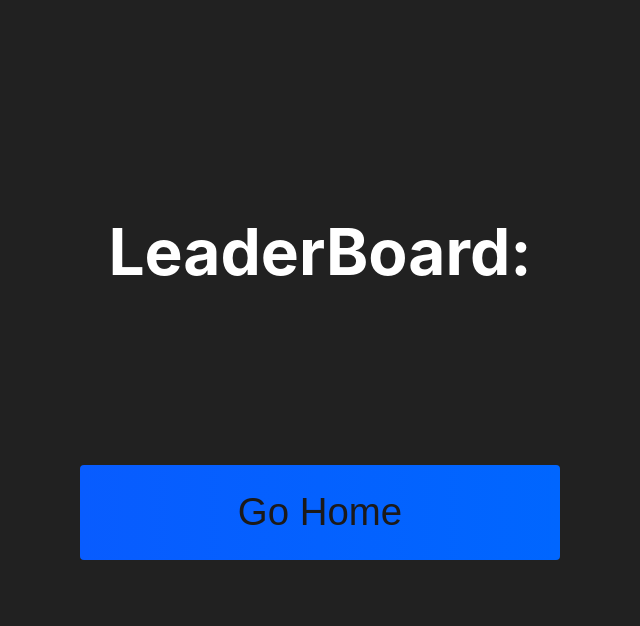
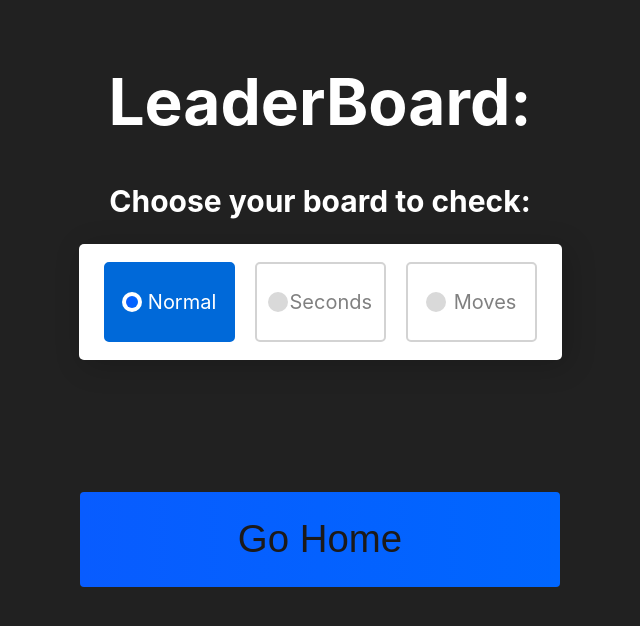
Before and after one commit to makhabatabd/react-memory-game, a React (Create React App) app: page /leaderboard in a window 1280 px wide. Shown: the top 626 px of the page, without its empty margins (320-960 px from the left). Built offline with nearby package versions, Linux system fonts and the light colour scheme.

Commit message:
different leaderboards

```diff
--- a/src/components/Auth/Auth.css
+++ b/src/components/Auth/Auth.css
@@ -124,18 +124,21 @@ input[type="radio"] {
 }
 
 #option-1:checked:checked~.option-1,
-#option-2:checked:checked~.option-2 {
+#option-2:checked:checked~.option-2,
+#option-3:checked:checked~.option-3 {
     border-color: #0069d9;
     background: #0069d9;
 }
 
 #option-1:checked:checked~.option-1 .dot,
-#option-2:checked:checked~.option-2 .dot {
+#option-2:checked:checked~.option-2 .dot,
+#option-3:checked:checked~.option-3 .dot {
     background: #fff;
 }
 
 #option-1:checked:checked~.option-1 .dot::before,
-#option-2:checked:checked~.option-2 .dot::before {
+#option-2:checked:checked~.option-2 .dot::before,
+#option-3:checked:checked~.option-3 .dot::before {
     opacity: 1;
     transform: scale(1);
 }
@@ -146,7 +149,8 @@ input[type="radio"] {
 }
 
 #option-1:checked:checked~.option-1 span,
-#option-2:checked:checked~.option-2 span {
+#option-2:checked:checked~.option-2 span,
+#option-3:checked:checked~.option-3 span {
     color: #fff;
 }
 
--- a/src/components/Card/Cards.jsx
+++ b/src/components/Card/Cards.jsx
@@ -41,13 +41,14 @@ const Cards = () => {
             }
       if (gameScore.length > 0) {
         gameScore.map((item) => {
-          if (item.name === username && item.score > score) {
-            item.score = score;
+          if (item.name === username && item.score > score && score !==0 && item.time > timer && timer !== 0 && item.moves > moves && moves !== 0) {
+              item.score = score;
+              item.time = timer;
+              item.moves = moves
           }
         });
       }
-            gameScore.sort((a, b) => a.score - b.score);
-            gameScore.splice(7);
+            gameScore.splice(5);
             localStorage.setItem("gameScore", JSON.stringify(gameScore))
             localStorage.setItem("recentScore", JSON.stringify(recentScore))
         }
@@ -115,7 +116,9 @@ const Cards = () => {
 
     const tableScore = {
         name: username,
-        score : score
+        score: score,
+        moves: moves,
+        time: timer
     }
 
     return (
--- a/src/components/LeaderBoard/LeaderBoard.css
+++ b/src/components/LeaderBoard/LeaderBoard.css
@@ -3,7 +3,7 @@
     flex-direction: column;
     align-items: center;
     justify-content: center;
-    padding: 170px 0;
+    padding: 20px 0;
     color: white;
 }
 
@@ -23,6 +23,12 @@
     margin-bottom: 1rem;
 }
 
+.board-chooser {
+    font-size: 30px;
+    margin: 0;
+}
+
+
 @media screen and (max-width:576px) {
     #final-score {
         font-size: 3rem;
--- a/src/components/LeaderBoard/LeaderBoard.jsx
+++ b/src/components/LeaderBoard/LeaderBoard.jsx
@@ -1,17 +1,63 @@
-import React from 'react';
+import React, { useContext, useState } from 'react';
 import { Link } from 'react-router-dom';
+import { authContext } from '../authContext';
 import "./LeaderBoard.css"
 
 const LeaderBoard = () => {
     const gameScore = JSON.parse(localStorage.getItem("gameScore")) || [];
+    const {board, setBoard} = useContext(authContext)
+    if (board === "normal") {
+        gameScore.sort((a, b) => a.score - b.score);
+    } else if (board === "seconds") {
+        gameScore.sort((a, b) => a.time - b.time);
+    } else if (board === "moves") {
+        gameScore.sort((a, b) => a.moves - b.moves);
+    }
+    const handleChange = (event) => {
+        setBoard(event.target.value)
+    }
+    console.log(board)
     return (
         <div className="container">
             <div id="high-scores">
                 <h1 id="final-score">LeaderBoard:</h1>
+                <h3 className='board-chooser'>Choose your board to check:</h3>
+                <div className="wrapper">
+                        <input type="radio" value="normal"
+                            checked={board === 'normal'}
+                            onChange={handleChange}
+                            name="select" id="option-1"/>
+                        <input type="radio" value="seconds"
+                            checked={board === 'seconds'}
+                            onChange={handleChange}
+                            name="select"
+                        id="option-2" />
+                    <input type="radio" value="moves"
+                            checked={board === 'moves'}
+                            onChange={handleChange}
+                            name="select"
+                            id="option-3" />
+                        <label htmlFor="option-1" className="option option-1">
+                            <div className="dot"></div>
+                            <span>Normal</span>
+                            </label>
+                        <label htmlFor="option-2" className="option option-2">
+                            <div className="dot"></div>
+                            <span>Seconds</span>
+                    </label>
+                     <label htmlFor="option-3" className="option option-3">
+                            <div className="dot"></div>
+                            <span>Moves</span>
+                        </label>
+                </div>
                 <ul id="high-scores-list">
-                    {gameScore.map((item, index) => {
+                    {board === "normal" ? gameScore.map((item, index) => {
                         return <li key={index} className='high-score'>{item.name} - {item.score}</li>
-                    })}
+                    }) : board === "seconds" ? gameScore.map((item, index) => {
+                        return <li key={index} className='high-score'>{item.name} - {item.time}</li>
+                    }) : board === "moves"? gameScore.map((item, index) => {
+                        return <li key={index} className='high-score'>{item.name} - {item.moves}</li>
+                    }): "" }
                 </ul>
                 <Link to="/">
                     <button className="btn">Go Home</button>
--- a/src/components/authContext.js
+++ b/src/components/authContext.js
@@ -3,8 +3,9 @@ export const authContext = createContext();
 
 export const AuthProvider = ({ children }) => {
   const [mode, setMode] = useState("normal");
+  const [board, setBoard] = useState("normal")
   return (
-    <authContext.Provider value={{ mode, setMode }}>
+    <authContext.Provider value={{ mode, setMode, board, setBoard }}>
       {children}
     </authContext.Provider>
   );
```
